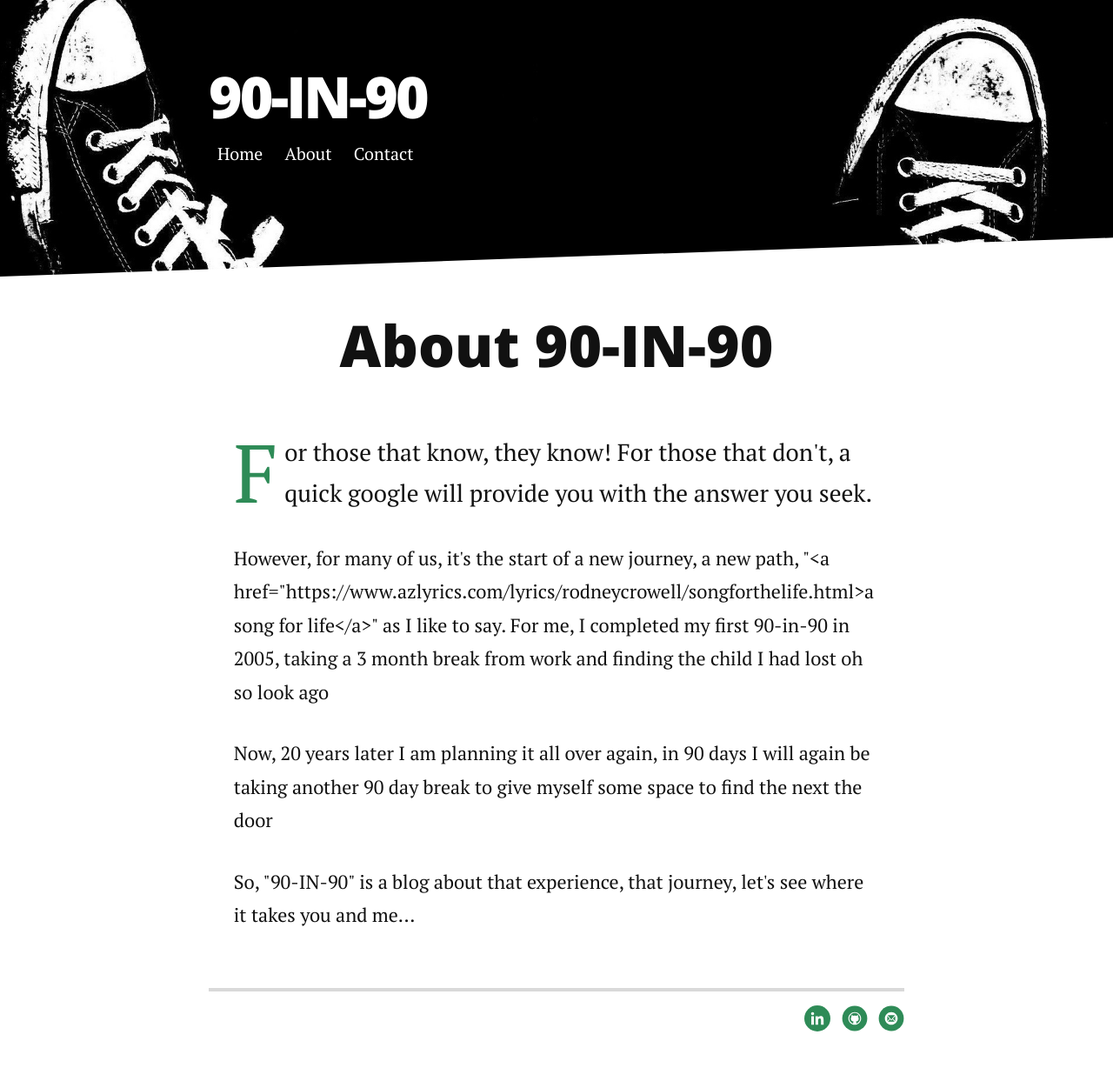
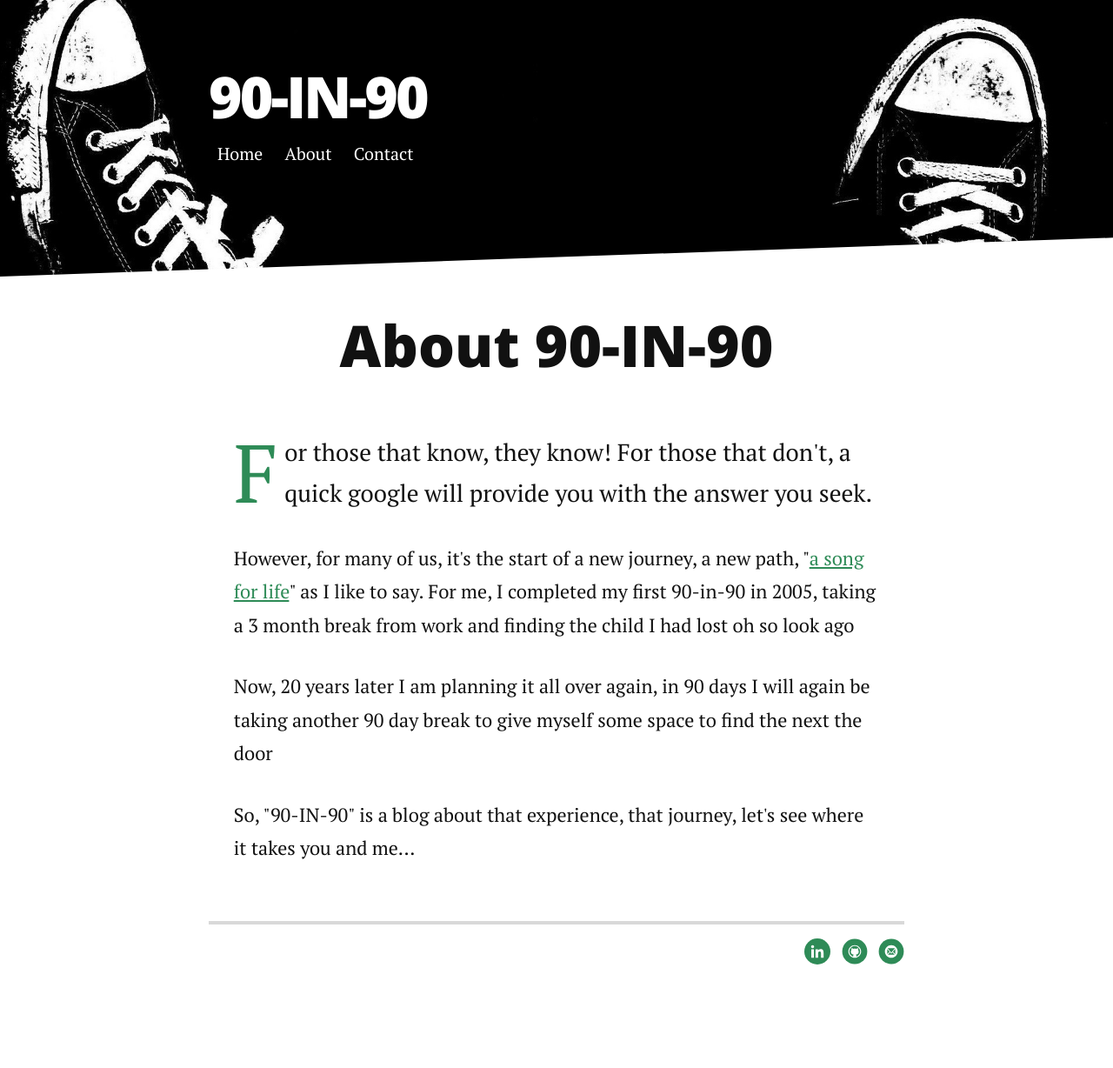
Before and after one commit to weebaruto/weeblog, a Jekyll site: the page built from about.md, in a window 1280 px wide. Shown: the whole page at 87% size. Built offline with Jekyll 4.4.1, drawn with Linux system fonts in a browser that asks for light colours; nearby versions of some CDN libraries; after the commit the page ends 1151 px from its top, so only the background shows below that; some of the changed lines change nothing that is shown.

Commit message:
Update about.md

```diff
--- a/about.md
+++ b/about.md
@@ -6,7 +6,7 @@ title: About 90-IN-90
 <div class="post">
 <h1 class="pageTitle">About 90-IN-90</h1>
 <p class="intro"><span class="dropcap">F</span>or those that know, they know! For those that don't, a quick google will provide you with the answer you seek.</p>
-<p>However, for many of us, it's the start of a new journey, a new path, "<a href="https://www.azlyrics.com/lyrics/rodneycrowell/songforthelife.html>a song for life</a>" as I like to say. For me, I completed my first 90-in-90 in 2005, taking a 3 month break from work and finding the child I had lost oh so look ago</p>
+<p>However, for many of us, it's the start of a new journey, a new path, "<a href="https://www.azlyrics.com/lyrics/rodneycrowell/songforthelife.html" target="_blank">a song for life</a>" as I like to say. For me, I completed my first 90-in-90 in 2005, taking a 3 month break from work and finding the child I had lost oh so look ago</p>
 <p>Now, 20 years later I am planning it all over again, in 90 days I will again be taking another 90 day break to give myself some space to find the next the door</p>
 <p>So, "90-IN-90" is a blog about that experience, that journey, let's see where it takes you and me...</p>
 </div>
```
